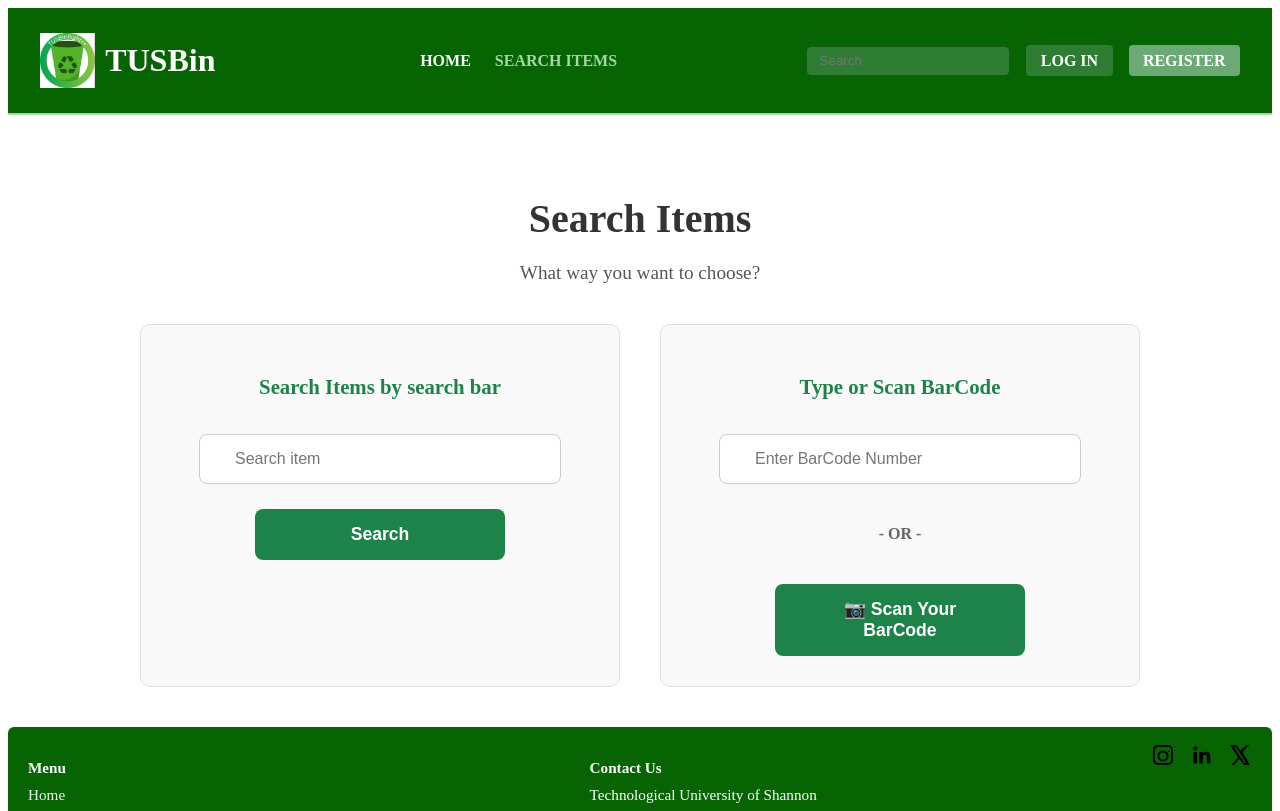
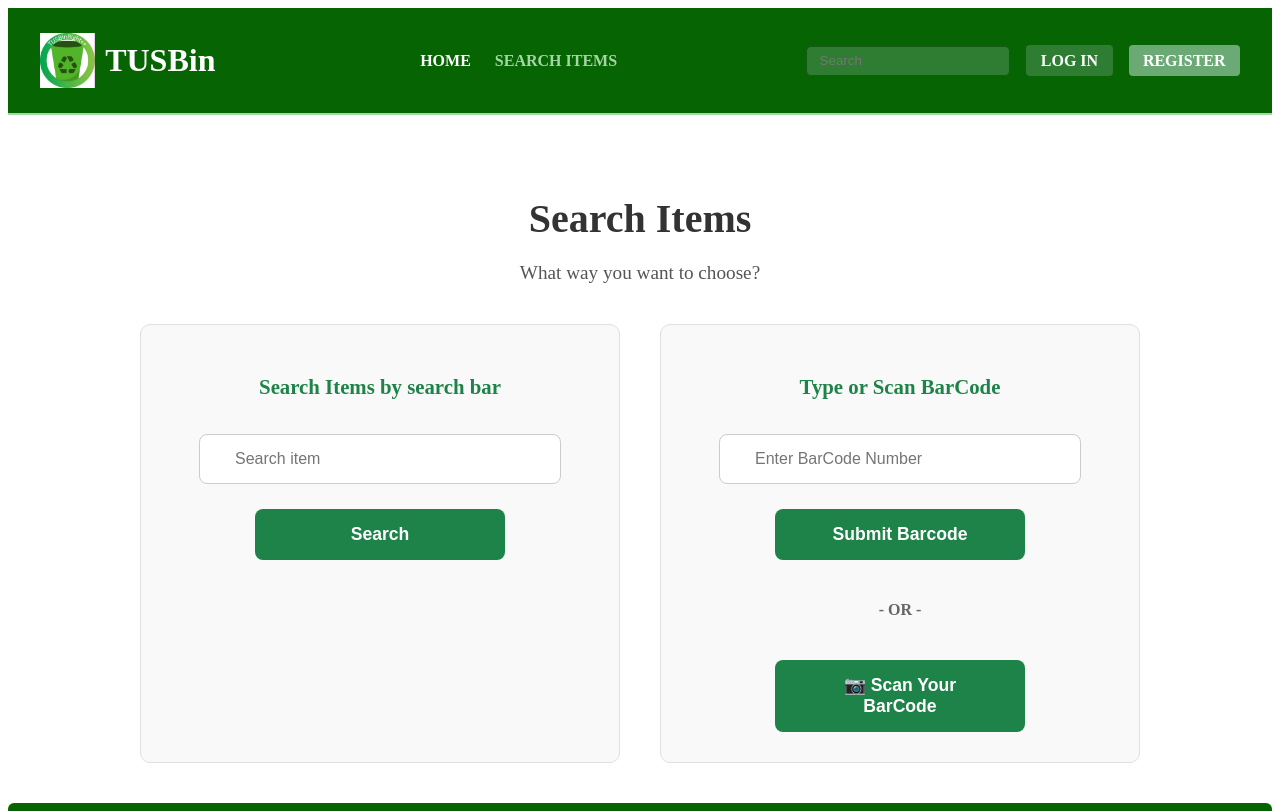
Before and after one commit to kalumfeanebanda/TUSBinGroup2, a Vue app in the folder tusg2frontend/: page /search-items in a window 1280 px wide. Shown: the top 811 px of the page. Built offline with nearby package versions, Linux system fonts and the light colour scheme.

Commit message:
Update SearchItems.vue

```diff
--- a/tusg2frontend/src/pages/SearchItems.vue
+++ b/tusg2frontend/src/pages/SearchItems.vue
@@ -39,7 +39,9 @@
               @keypress.enter="submitBarcode"
           />
         </div>
-
+        <button @click="submitBarcode" class="search-btn primary-btn">
+          Submit Barcode
+        </button>
         <p class="or-separator">- OR -</p>
 
         <button @click="toggleScanner" class="scan-your-barcode-btn primary-btn">
```
